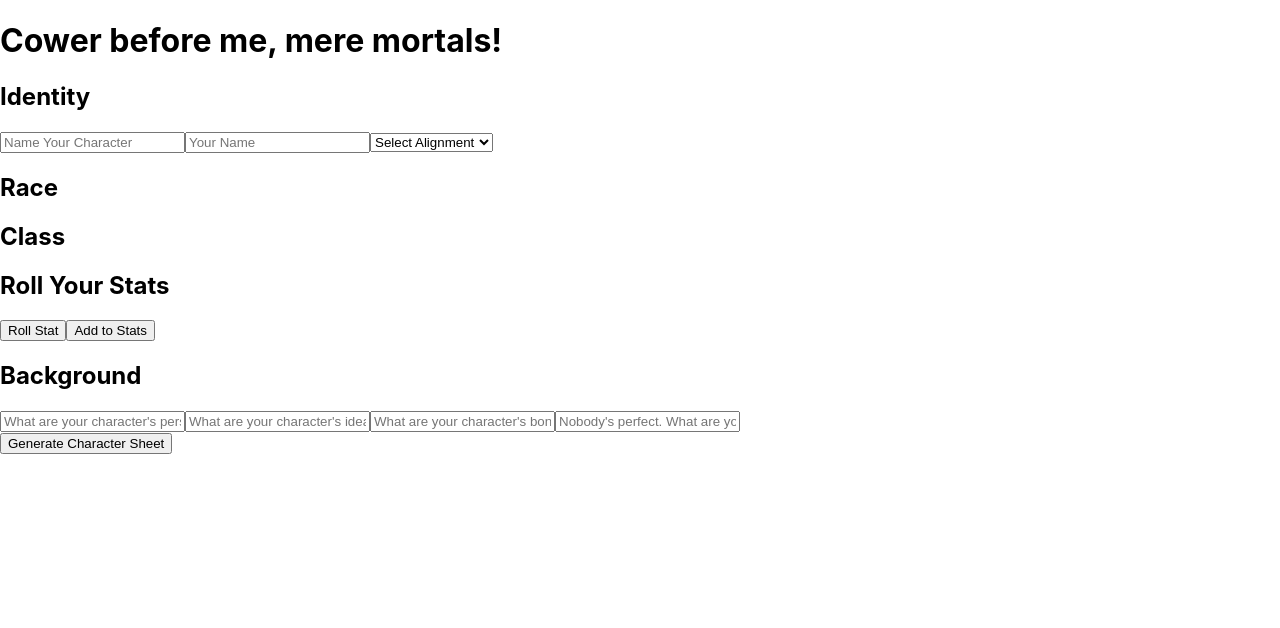
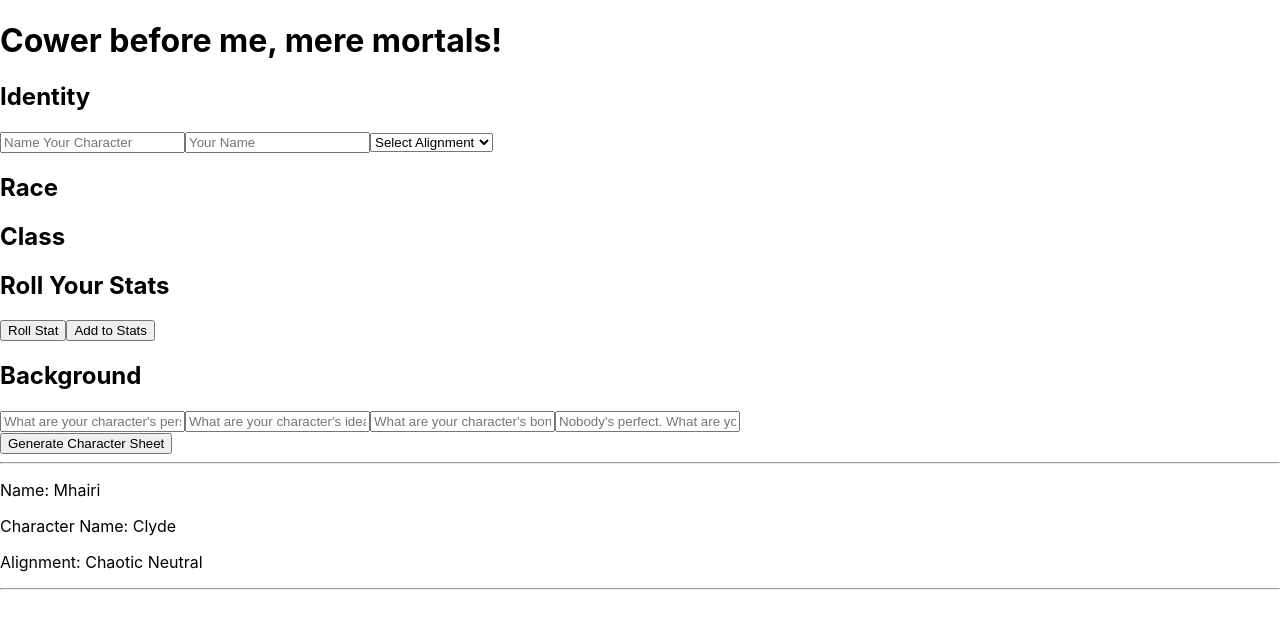
Before and after one commit to uncageddesign/characterGenerator, a React (Create React App) app in the folder rocknrollem_front/: page / in a window 1280 px wide. Shown: the top 628 px of the page. Built offline with nearby package versions, Linux system fonts and the light colour scheme; the HTML template or start-up script is replaced by a standard one.

Commit message:
Adds Identity component, passes props and renders

```diff
--- a/rocknrollem_front/src/components/character_sheet/Identity.js
+++ b/rocknrollem_front/src/components/character_sheet/Identity.js
@@ -0,0 +1,18 @@
+import React, {Fragment} from 'react';
+
+const Identity = (props) => {
+  console.log(props);
+
+  return(
+    <Fragment>
+      <hr/>
+      <p>Name: {props[0]}</p>
+      <p>Character Name: {props[1]}</p>
+      <p>Alignment: {props[2]}</p>
+      <hr/>
+    </Fragment>
+  )
+
+}
+
+export default Identity;
--- a/rocknrollem_front/src/containers/MainContainer.js
+++ b/rocknrollem_front/src/containers/MainContainer.js
@@ -1,5 +1,6 @@
 import React, {Component, Fragment} from 'react';
 import CharacterContainer from './CharacterContainer';
+import SheetContainer from './SheetContainer';
 
 class MainContainer extends Component {
   constructor(props){
@@ -26,6 +27,7 @@ class MainContainer extends Component {
     return (
     <Fragment>
       <CharacterContainer />
+      <SheetContainer {...this.state} />
     </Fragment>
   )
 }
--- /dev/null
+++ b/rocknrollem_front/src/containers/SheetContainer.js
@@ -0,0 +1,16 @@
+import React, {Component, Fragment} from 'react';
+import Identity from '../components/character_sheet/Identity';
+
+class SheetContainer extends Component {
+
+  render(){
+    return(
+      <Fragment>
+        <Identity {...this.props.identity}/>
+      </Fragment>
+    )
+  }
+
+}
+
+export default SheetContainer;
```
Also changed, not shown: rocknrollem_front/src/components/character_sheet/CharacterSheet.js (deleted), 1 other file (tests, documents, lock files or other folders).
